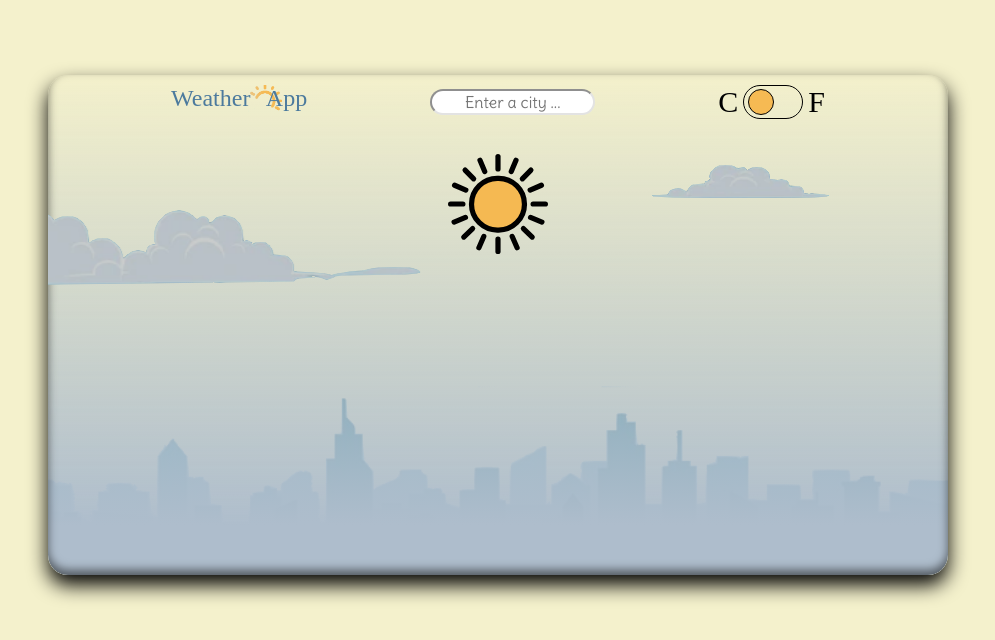
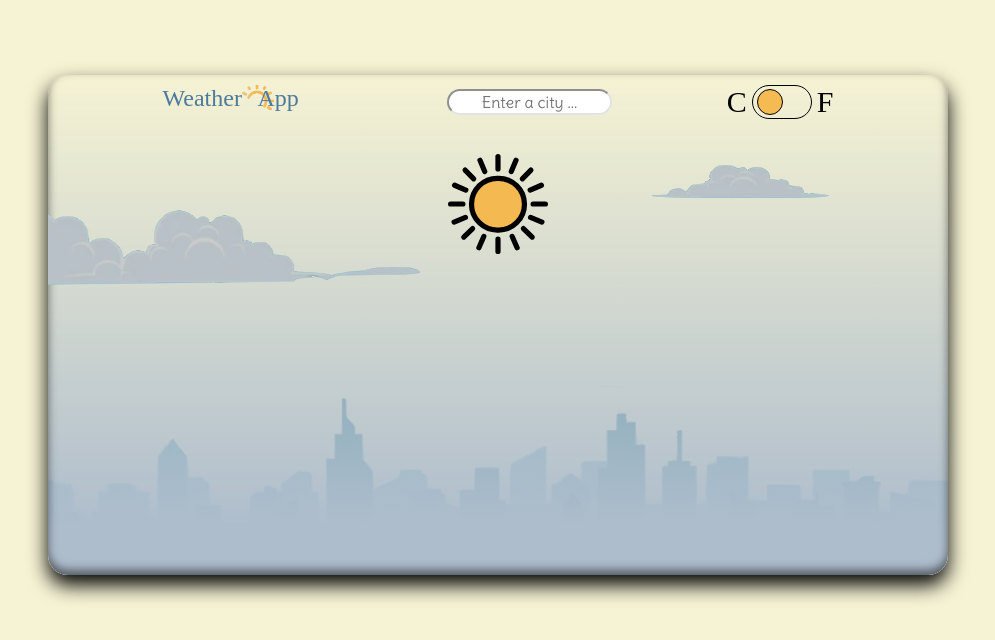
Before and after one commit to Roman-Luzyanin/Weather-App, a website built with webpack: page src/template.html in a window 1280 px wide. Shown: the whole page, without its empty margins (142-1137 px from the left). Built offline with nearby package versions, Linux system fonts and the light colour scheme.

Commit message:
Weather App v.0.2

```diff
--- a/src/styles.css
+++ b/src/styles.css
@@ -9,7 +9,9 @@
 }
 
 body {
-    background-color: rgba(238, 232, 170, 0.6);
+    background-color: rgba(238, 232, 170, 0.5);
+    user-select: none;
+    font-size: 16px;
 }
 
 #weatherApp {
@@ -69,6 +71,7 @@ body {
     background-size: contain;
     background-position: 77px -1px;
     height: 34px;
+    width: 170px;
     color: #4c7a9d;
     font-size: 24px;
 }
@@ -214,7 +217,7 @@ input {
 
 #day1, #day2, #day3 {
     align-self: center;
-    margin: 5px 0 0;
+    margin: 10px 0 0;
 }
 
 .footerBlock__inner {
```
